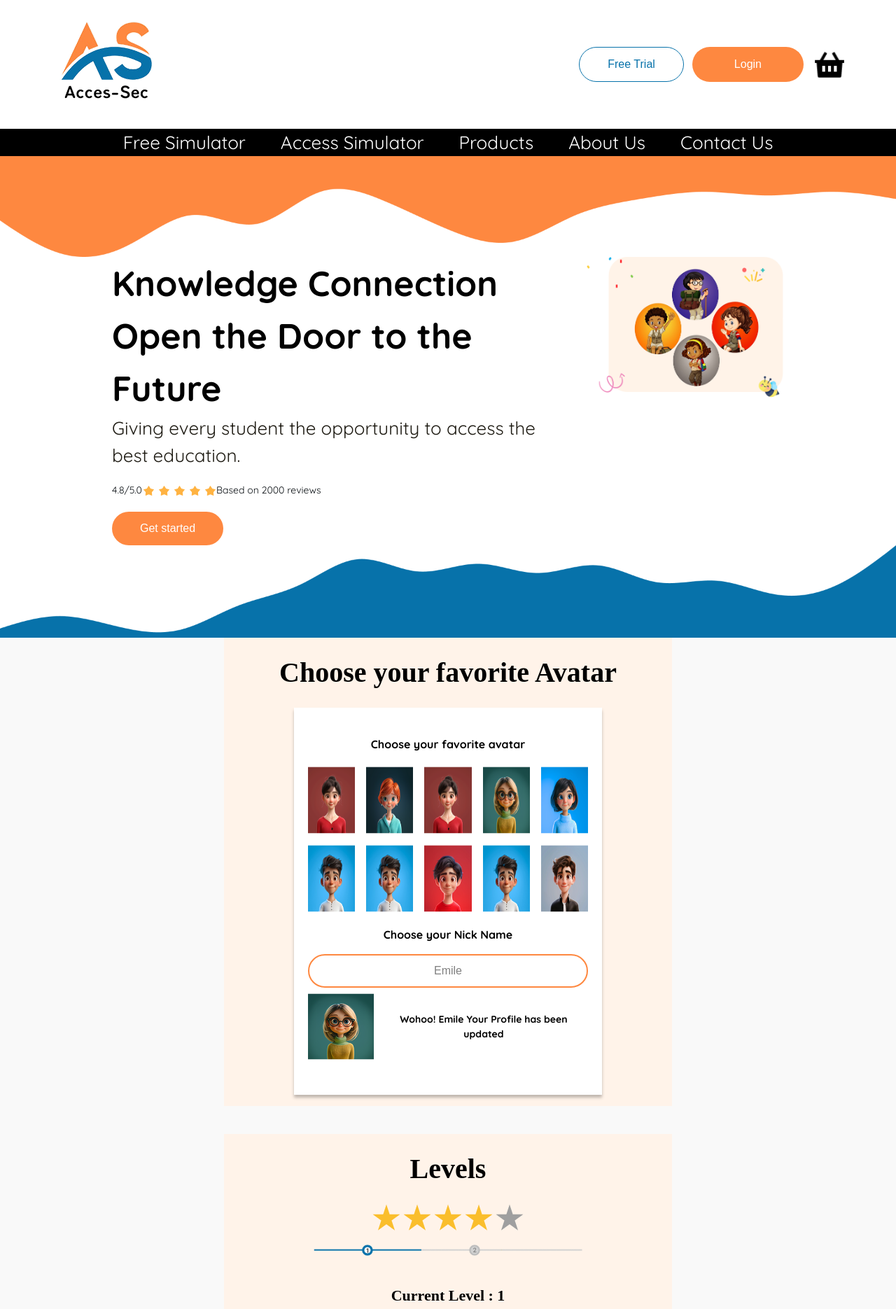
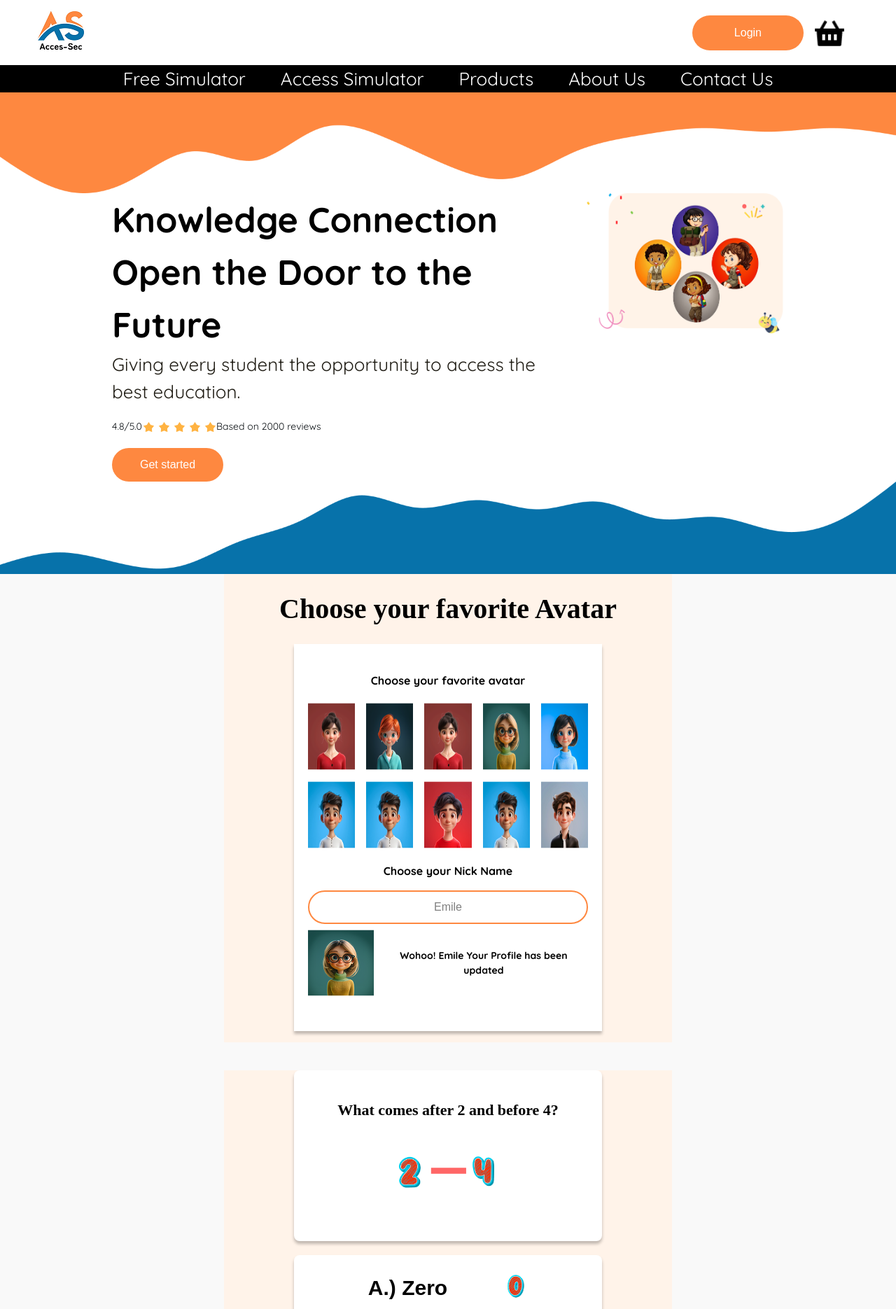
Before and after one commit to Faisalmedsnexus/acess-sec, a Next.js app: page /quiz in a window 1280 px wide. Shown: the top 1870 px of the page at 70% size. Built offline with nearby package versions, Linux system fonts and the light colour scheme.

Commit message:
remove add trial button and change logo

```diff
--- a/src/app/public/Header.js
+++ b/src/app/public/Header.js
@@ -8,9 +8,9 @@ export const Header = () => {
                 alt="Acces"
             />
             <div className='flex flex-row h-[60px] md:h-[50px] gap-3 pr-[50px] mb-5 md:mb-0'>
-                <button className=" text-[#0772AA] px-[40px] py-3 border border-[#0772AA] rounded-[25px] cursor-pointer transition">
+                {/* <button className=" text-[#0772AA] px-[40px] py-3 border border-[#0772AA] rounded-[25px] cursor-pointer transition">
                     Free Trial
-                </button>
+                </button> */}
                 <button className="primary-btn bg-[#FE8840] text-white px-[60px] py-3 rounded-[25px] cursor-pointer transition">
                     Login
                 </button>
--- a/src/app/public/TopMenue.js
+++ b/src/app/public/TopMenue.js
@@ -7,7 +7,7 @@ export const TopMenue = ({ setActiveSection }) => {
   return (
     <div className="">
       <div className="md:hidden flex justify-between items-center p-4">
-        <img src="/images/logo.png" alt="Acces" className="w-[70px] h-[70px]"/>
+        <img src="/images/logo.png" alt="Acces" />
         <button onClick={() => setIsOpen(!isOpen)} className="">
           {isOpen ? <X size={30} /> : <Menu size={30} />}
         </button>
--- a/src/app/quiz/page.js
+++ b/src/app/quiz/page.js
@@ -66,7 +66,7 @@ export default function page() {
 
       <section className="bg-[#f9f9f9] pt-5">
         <div className="bg-[#fff3e9] md:w-[70%] lg:w-[50%] m-auto ">
-          <h1 className="text-[25px] md:text-[40px] font-poppins  font-bold text-[#000000] text-center py-5">
+          {/* <h1 className="text-[25px] md:text-[40px] font-poppins  font-bold text-[#000000] text-center py-5">
             Levels
           </h1>
           <div className="flex flex-row gap-1 justify-center">
@@ -80,8 +80,8 @@ export default function page() {
             src="/images/quiz/stepper.png"
             alt="Acces"
             className="max-w-[60%] m-auto my-5"
-          />
-          <p className="text-[18px] md:text-[22px] font-poppins  font-bold text-[#000000] text-center py-5">
+          /> */}
+          {/* <p className="text-[18px] md:text-[22px] font-poppins  font-bold text-[#000000] text-center py-5">
             Current Level : 1
           </p>
           <div className="flex flex-row gap-1 justify-center items-center">
@@ -119,7 +119,7 @@ export default function page() {
             <p className="text-[14px] font-quicksand font-normal">
               Subsection Chosen : <span className="font-bold"> Algebra</span>
             </p>
-          </div>
+          </div> */}
           <div className="bg-white mx-[100px] m-auto p-5 shadow-[0px_4px_4px_0px_rgba(0,0,0,0.25)] pb-[50px] rounded-lg">
             <p className="text-[18px] md:text-[22px] font-poppins  font-bold text-[#000000] text-center py-5">
               What comes after 2 and before 4?
```
Also changed, not shown: public/images/logo.png.
